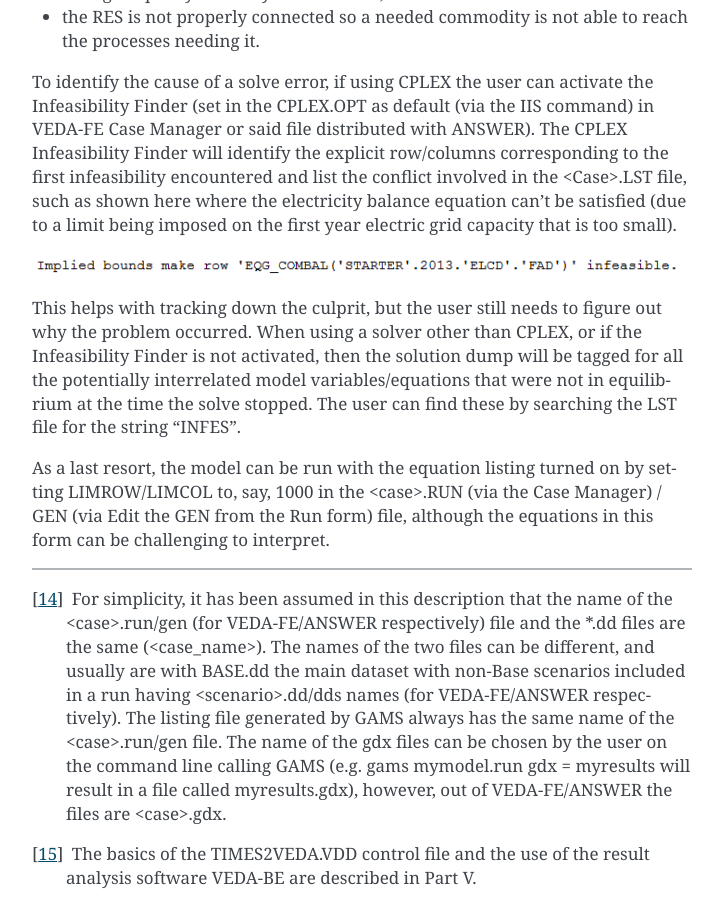
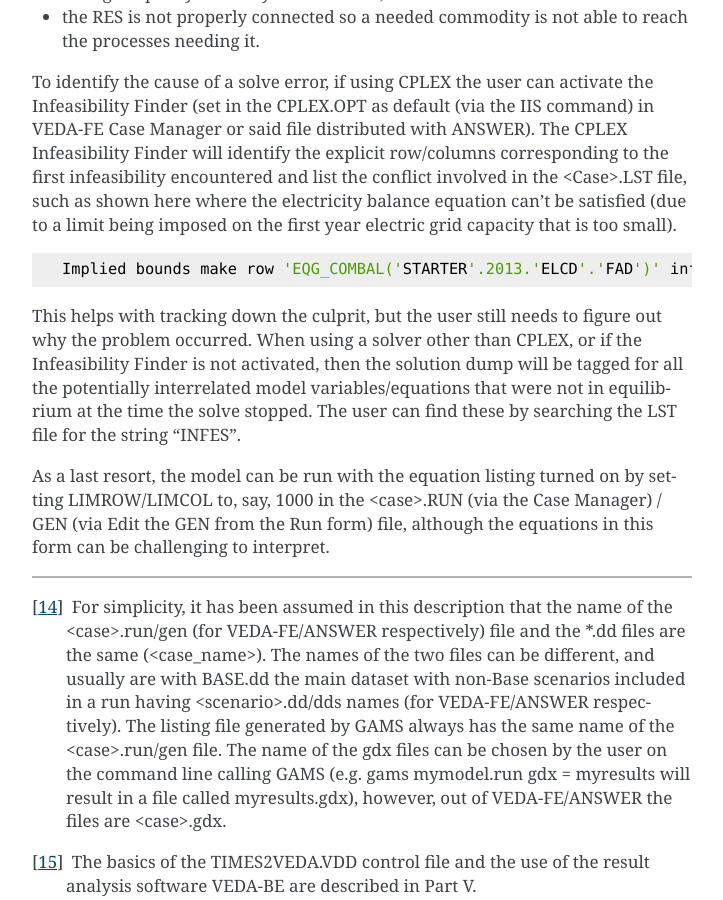
Before and after one commit to experimentarium/times, a Sphinx documentation site: the page built from docs/part-3/02-model-run.md, in a window 1280 px wide and 900 px high, scrolled down 30486 px. Shown: the whole window, without its empty margins (388-1111 px from the left). Built offline with Sphinx 7.4.7, drawn with Linux system fonts in a browser that asks for light colours.

Commit message:
Replace an image with the corresponding text (as a code block)

````diff
--- a/docs/part-3/02-model-run.md
+++ b/docs/part-3/02-model-run.md
@@ -662,7 +662,9 @@ Most commonly errors are encountered during the solve process, resulting in an i
 To identify the cause of a solve error, if using CPLEX the user can activate the Infeasibility Finder (set in the CPLEX.OPT as default (via the IIS command) in VEDA-FE Case Manager or said file distributed with ANSWER). The CPLEX Infeasibility Finder will identify the explicit row/columns corresponding to the first infeasibility encountered and list the conflict involved in the \<Case\>.LST file, such as shown here where the electricity balance equation can't be satisfied (due
 to a limit being imposed on the first year electric grid capacity that is too small).
 
-![](assets/image20.png)
+```
+Implied bounds make row 'EQG_COMBAL('STARTER'.2013.'ELCD'.'FAD')' infeasible.
+```
 
 This helps with tracking down the culprit, but the user still needs to figure out why the problem occurred. When using a solver other than CPLEX, or if the Infeasibility Finder is not activated, then the solution dump will be tagged for all the potentially interrelated model variables/equations that were not in equilibrium at the time the solve stopped. The user can find these by searching the LST file for the string \"INFES\".
 
````
Also changed, not shown: docs/part-3/assets/image20.png (deleted).
